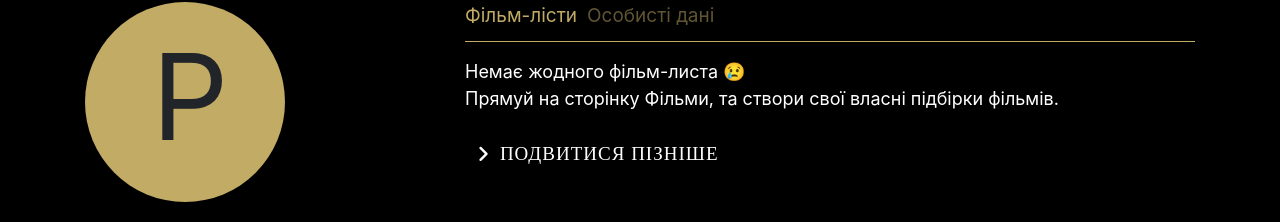
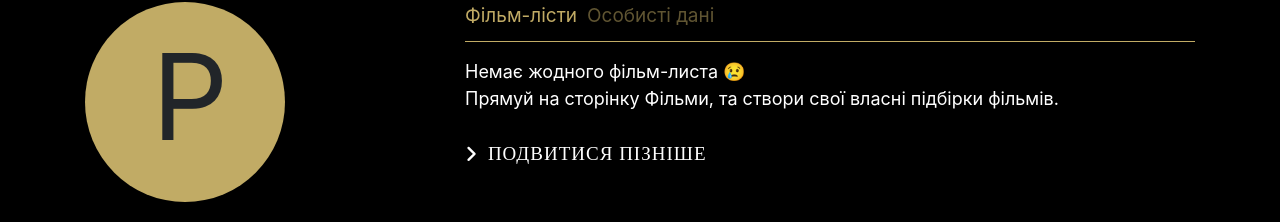
Before and after one commit to WebFIow/you-film, a Vue app: page /profile in a window 1280 px wide. Shown: the part 183-405 px from the top of the page. Built offline with nearby package versions, Linux system fonts and the light colour scheme; no server answers.

Commit message:
fixed accordion in watch-list

```diff
--- a/src/assets/styles/_film_main.scss
+++ b/src/assets/styles/_film_main.scss
@@ -233,7 +233,7 @@ form.search {
     margin-right: 10px;
   }
 
-  & .active:before {
+  &.active:before {
     font-family: "Font Awesome 5 Free";
     content: '\f107';
   }
--- a/src/assets/styles/_profile.scss
+++ b/src/assets/styles/_profile.scss
@@ -9,12 +9,22 @@
     margin-bottom: 36px;
   }
 
+  button.accordion {
+    padding-left: 0px;
+  }
+
   & > .container > .row {
     margin-top: 100px;
   }
 
   .accUL {
     background-color: transparent;
+    padding-left: 0px;
+    padding-top: 0px;
+
+    & li {
+      padding-left: 0px;
+    }
 
     & .fTextCard, .fCard {
       width: 100%;
```
